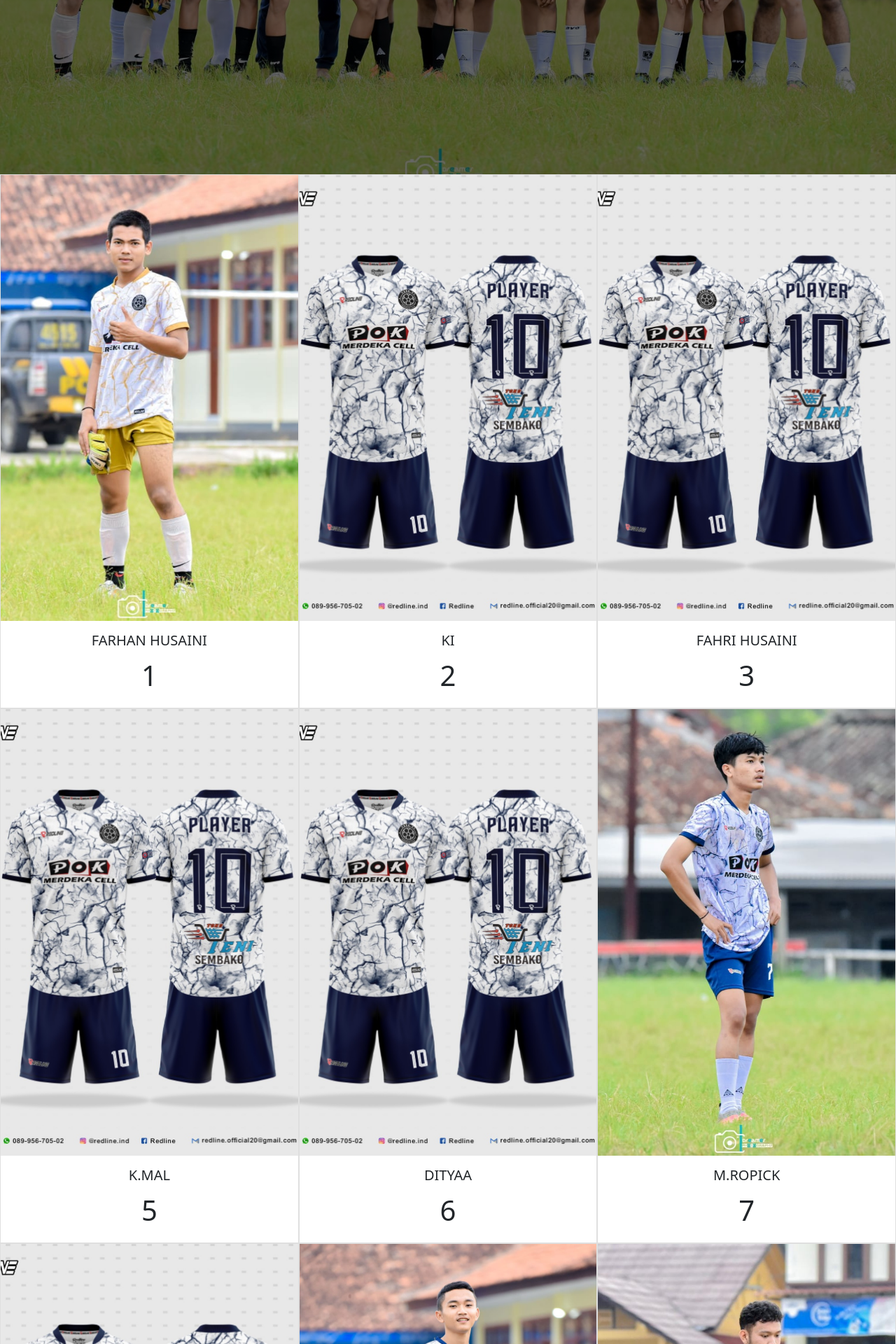
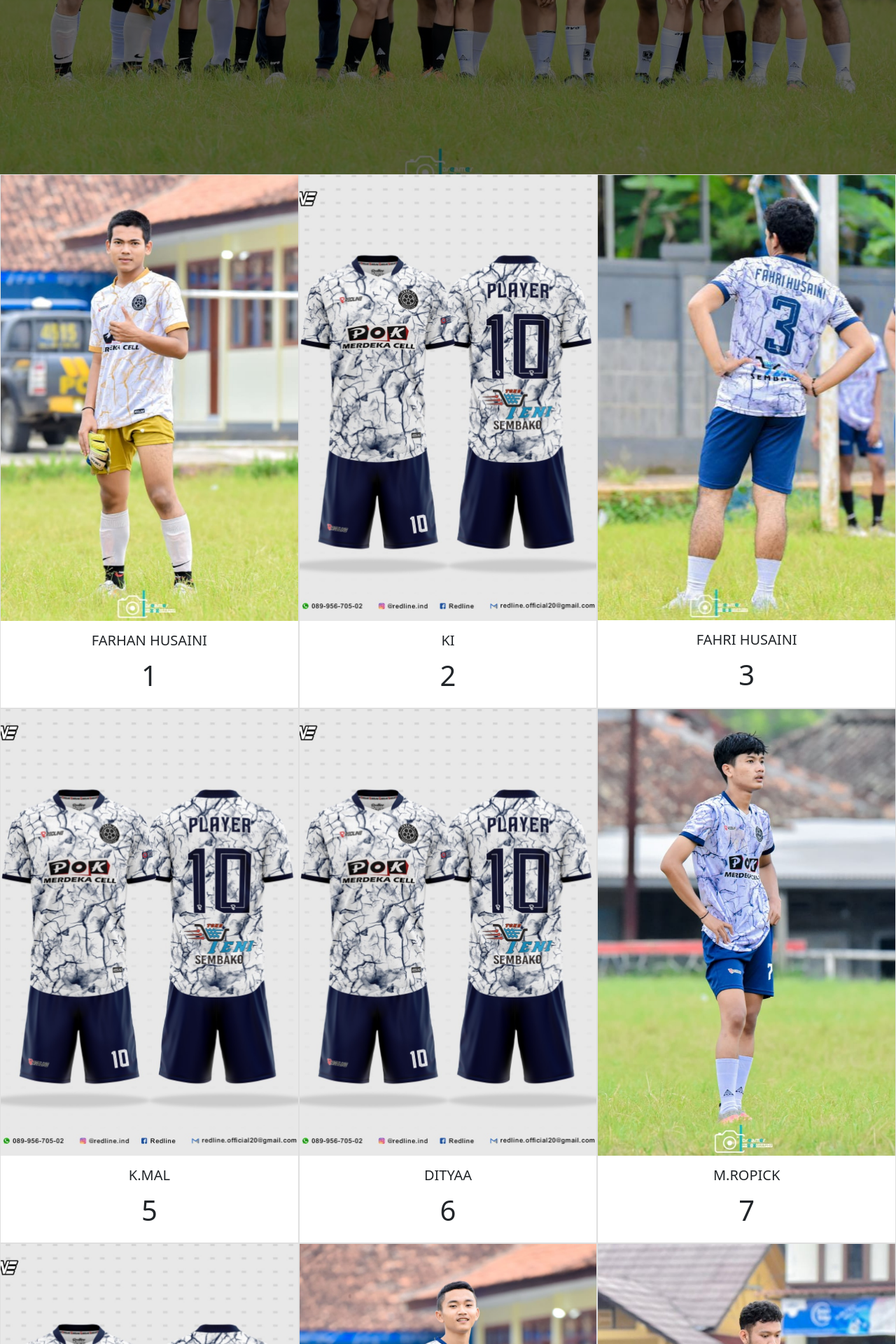
Before and after one commit to tesafc/www2, a Jekyll site: the page built from team.html, in a window 1280 px wide. Shown: the part 561-2481 px from the top of the page at 70% size. Built offline with Jekyll 4.4.1, drawn with Linux system fonts in a browser that asks for light colours.

Commit message:
Update team.yml

```diff
--- a/_data/team.yml
+++ b/_data/team.yml
@@ -10,6 +10,7 @@
 
 - name: Fahri Husaini
   no-punggung: 3
+  pp: /assets/img/pp/fahri-husaini.jpg
 
 - name: K.MAL
   no-punggung: 5
@@ -55,6 +56,7 @@
 
 - name: Ozan
   no-punggung: 18
+  pp: /assets/img/pp/ozan.jpg
 
 - name: M.AJI Pangestu
   no-punggung: 19
```
